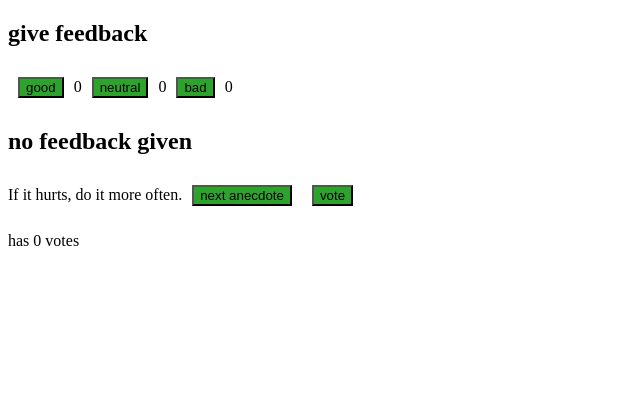
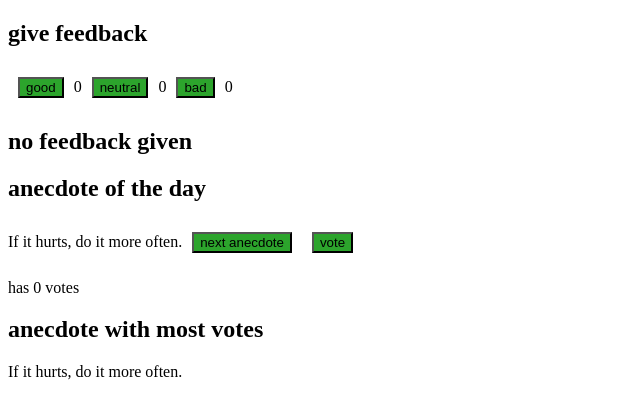
Before and after one commit to stacy-gol/web-crash-course, a React (Create React App) app in the folder Task-4/: page / in a window 1280 px wide. Shown: the top 418 px of the page, without its empty margins (0-640 px from the left). Built offline with nearby package versions, Linux system fonts and the light colour scheme.

Commit message:
exercise 1.14

```diff
--- a/Task-4/src/App.js
+++ b/Task-4/src/App.js
@@ -65,6 +65,7 @@ const App = () => {
 
   const [points, setPoints] = useState(new Array(anecdotes.length).fill(0));
   const copy = [...points]
+  const [maxVoteIndex, setMaxVoteIndex] = useState(0)
 
 
 
@@ -102,13 +103,17 @@ const App = () => {
   const selected = Math.floor(Math.random() * anecdotes.length)
   setSelected(selected)
   }
+  console.log('selected', selected)
 
-  const voteForAnecdote = (index) => {
-  copy[index]++;
+  const voteForAnecdote = () => {
+  const indexSelected = selected;
+  copy[indexSelected]++;
   setPoints(copy)
+  const maxVotes = Math.max(...copy)
+  const indexMax = copy.findIndex((element) => element === maxVotes)
+  setMaxVoteIndex(indexMax)
   }
 
-  console.log(copy)
 
 
   return (
@@ -123,10 +128,13 @@ const App = () => {
       {!buttonClicked && <h2>no feedback given</h2>}
       {buttonClicked && <Statistics data={data} />
       }
+      <h2>anecdote of the day</h2>
       {anecdotes[selected]}
       <Button onClick={chooseAnecdote}>next anecdote</Button>
-      <Button onClick={() => voteForAnecdote(selected)}>vote</Button>
+      <Button onClick={voteForAnecdote}>vote</Button>
       <p>has {points[selected]} votes</p>
+      <h2>anecdote with most votes</h2>
+      {anecdotes[maxVoteIndex]}
     </div>
   )
 }
```
